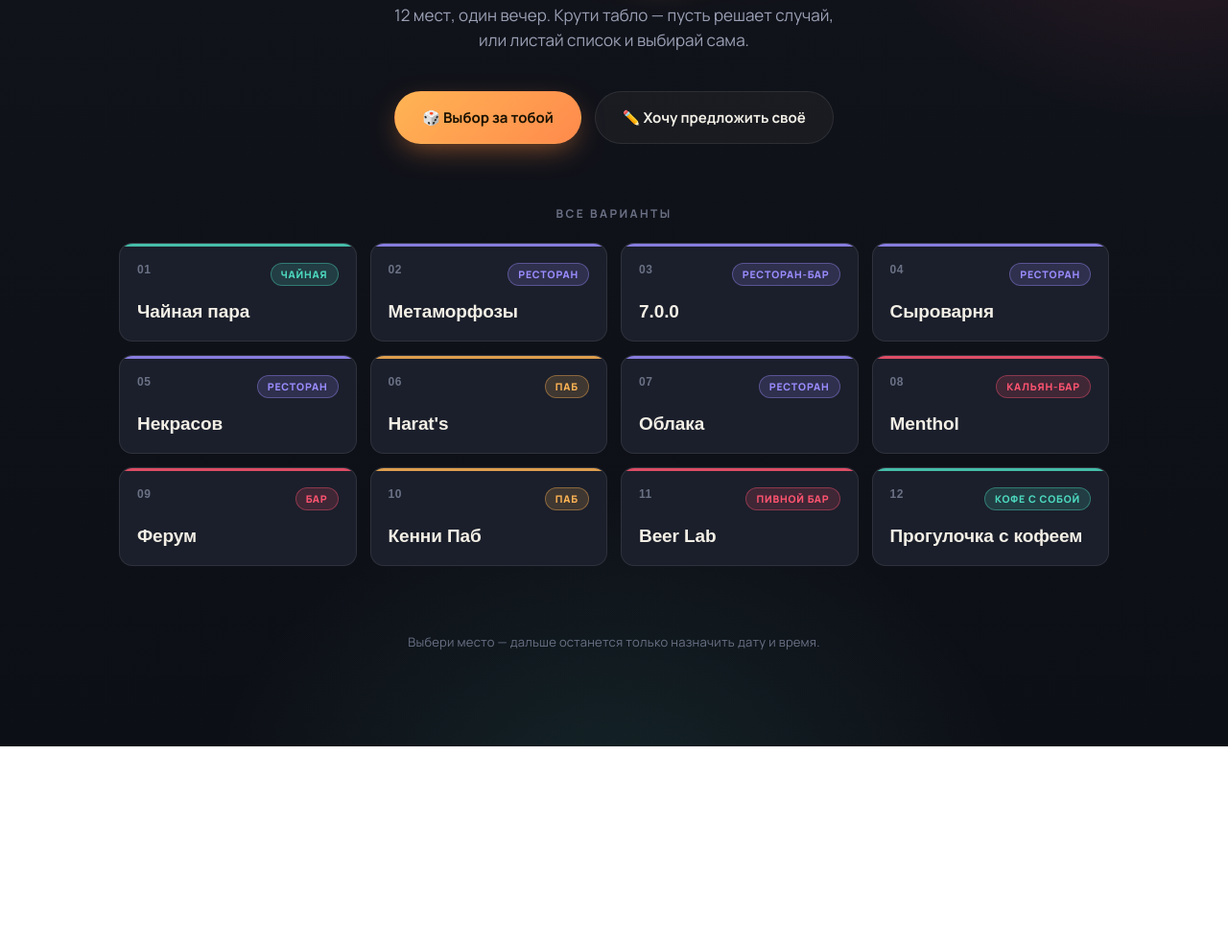
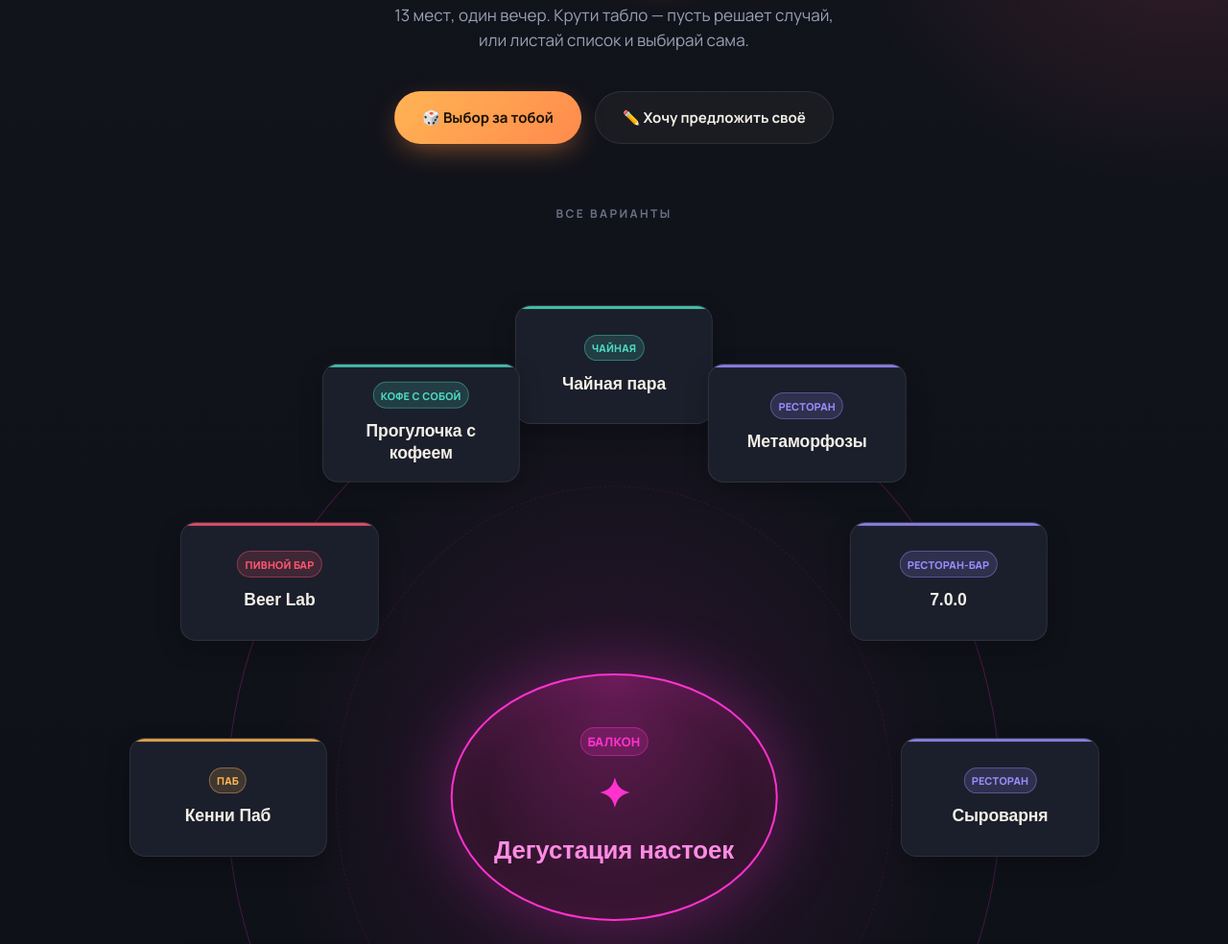
Before and after one commit to DeadFiender/limits, a plain HTML site: page index.html in a window 1280 px wide. Shown: the part 218-1202 px from the top of the page at 96% size. Before the commit the page ends 996 px from the top, so only its background shows below. Drawn offline with Linux system fonts and the light colour scheme; a web font is replaced by a local one.

Commit message:
add new places and new view of locations

```diff
--- a/index.html
+++ b/index.html
@@ -18,6 +18,7 @@
     --text-muted:#9aa0b4;
     --text-dim:#6b7185;
 
+    --fuchsia:#ff32ce;
     --amber:#ffb454;
     --amber-dim:#7a5a2a;
     --red:#ff5470;
@@ -288,6 +289,45 @@
     letter-spacing:-0.005em;
   }
 
+  .cat-balcony{--card-color:var(--fuchsia);}
+  .card.featured{background:radial-gradient(ellipse at top,rgba(255,50,206,.28),transparent 80%),#291326;border:2px solid var(--fuchsia);box-shadow:0 0 32px rgba(255,50,206,.25);padding:26px 22px;}
+  .card.featured .card-name{color:#ff8ce4;font-size:24px;line-height:1.35;}
+  .card.featured .card-num{color:#ff8ce4;}
+  .card.featured:hover{background-color:#421637;border-color:#ff91e7;}
+  .card.featured:focus-visible{outline-color:var(--fuchsia);}
+  /* Круг сохраняется при любой ширине, включая превью и телефон. */
+  .grid{
+    position:relative;display:block;width:100%;aspect-ratio:1 / 1.12;
+    container-type:inline-size;isolation:isolate;
+    background:radial-gradient(ellipse at center,rgba(255,50,206,.13),transparent 49%);
+  }
+  .grid::before,.grid::after{
+    content:"";position:absolute;left:50%;top:50%;
+    width:78%;height:78%;transform:translate(-50%,-50%);
+    border:1px solid rgba(255,50,206,.23);border-radius:50%;z-index:-1;
+  }
+  .grid::after{width:56%;height:56%;border-style:dashed;opacity:.45;}
+  .grid .card{
+    position:absolute;left:calc(50% + var(--x,0%));top:calc(50% + var(--y,0%));
+    width:20%;min-height:12cqw;padding:1.8cqw 1.2cqw;
+    border-radius:1.6cqw;transform:translate(-50%,-50%);
+    text-align:center;box-shadow:0 8px 24px rgba(0,0,0,.24);
+  }
+  .grid .card:hover{transform:translate(-50%,calc(-50% - 3px));}
+  .grid .card-top{justify-content:center;margin-bottom:1.2cqw;}
+  .grid .card-num{display:none;}
+  .grid .card-tag{font-size:1.05cqw;padding:.5cqw .7cqw;letter-spacing:.02em;}
+  .grid .card-name{font-size:1.7cqw;line-height:1.3;overflow-wrap:anywhere;}
+  .grid .card.featured{
+    width:33%;min-height:25cqw;padding:3cqw 2cqw;border-radius:50%;
+    display:flex;flex-direction:column;justify-content:center;align-items:center;
+    box-shadow:0 0 7cqw rgba(255,50,206,.30),inset 0 0 4cqw rgba(255,50,206,.12);
+  }
+  .grid .card.featured::before{display:none;}
+  .grid .card.featured .card-tag{font-size:1.25cqw;}
+  .grid .card.featured .card-name{font-size:2.5cqw;line-height:1.4;}
+  .grid .card.featured .card-name::before{content:"✦";display:block;font-size:4cqw;margin-bottom:1cqw;color:var(--fuchsia);}
+
   /* color assignments */
   .cat-tea{--card-color:var(--teal);}
   .cat-rest{--card-color:var(--violet);}
@@ -469,7 +509,7 @@
   <header class="hero">
     <div class="eyebrow"><span class="dot"></span>For Ger by DeadFiender</div>
     <h1 class="headline">Куда <span class="accent">идём?</span></h1>
-    <p class="sub">12 мест, один вечер. Крути табло — пусть решает случай, или листай список и выбирай сама.</p>
+    <p class="sub">13 мест, один вечер. Крути табло — пусть решает случай, или листай список и выбирай сама.</p>
 
     <div class="cta-row">
       <button class="btn btn-primary" id="rollBtn">🎲 Выбор за тобой</button>
@@ -535,6 +575,15 @@
 <script>
 (function(){
 
+  // ===== TELEGRAM: МЕНЯЙ ПОЛУЧАТЕЛЯ И ТЕКСТ ЗДЕСЬ =====
+  var tgUsername = 'DeadFiender'; // Без @
+  function telegramMessage(venue, dateStr, time){
+    // \n — перенос строки; venue.name — место; venue.cat — категория.
+    return 'Наш вечер пройдет в:\n' +
+           venue.name + ' (' + venue.cat + ')\n' +
+           dateStr + ', ' + time;
+  }
+
   var venues = [
     { name:"Чайная пара",          cat:"Чайная",          type:"cat-tea"  },
     { name:"Метаморфозы",          cat:"Ресторан",        type:"cat-rest" },
@@ -547,16 +596,22 @@
     { name:"Ферум",                cat:"Бар",             type:"cat-bar"  },
     { name:"Кенни Паб",            cat:"Паб",             type:"cat-pub"  },
     { name:"Beer Lab",             cat:"Пивной бар",      type:"cat-bar"  },
-    { name:"Прогулочка с кофеем",  cat:"Кофе с собой",    type:"cat-tea"  }
+    { name:"Прогулочка с кофеем",  cat:"Кофе с собой",    type:"cat-tea"  },
+    { name:"Дегустация настоек", cat:"Балкон", type:"cat-balcony", featured:true }
   ];
 
-  var colorVar = { "cat-tea":"var(--teal)", "cat-rest":"var(--violet)", "cat-bar":"var(--red)", "cat-pub":"var(--amber)" };
+  var colorVar = { "cat-balcony":"var(--fuchsia)", "cat-tea":"var(--teal)", "cat-rest":"var(--violet)", "cat-bar":"var(--red)", "cat-pub":"var(--amber)" };
 
   /* ---------- render grid ---------- */
   var grid = document.getElementById('grid');
   venues.forEach(function(v, i){
     var card = document.createElement('button');
-    card.className = 'card ' + v.type;
+    card.className = 'card ' + v.type + (v.featured ? ' featured' : '');
+    if(!v.featured){
+      var angle = (i * 30 - 90) * Math.PI / 180;
+      card.style.setProperty('--x', (39 * Math.cos(angle)).toFixed(2) + '%');
+      card.style.setProperty('--y', (39 * Math.sin(angle)).toFixed(2) + '%');
+    }
     card.innerHTML =
       '<div class="card-top">' +
         '<span class="card-num">' + String(i+1).padStart(2,'0') + '</span>' +
@@ -646,6 +701,8 @@
   }
 
   function bindBookingForm(){
+    bookingCat = document.getElementById('bookingCat');
+    bookingName = document.getElementById('bookingName');
     dateInput = document.getElementById('dateInput');
     timeInput = document.getElementById('timeInput');
     confirmBtn = document.getElementById('confirmBtn');
@@ -661,10 +718,7 @@
       var d = new Date(dateInput.value + 'T00:00:00');
       var dateStr = d.toLocaleDateString('ru-RU', { day:'numeric', month:'long', weekday:'long' });
 
-      var tgUsername = 'DeadFiender';
-      var msg = 'Выбрал(а) место на вечер:\n' +
-                currentVenue.name + ' (' + currentVenue.cat + ')\n' +
-                dateStr + ', ' + timeInput.value;
+      var msg = telegramMessage(currentVenue, dateStr, timeInput.value);
       var tgLink = 'https://t.me/' + tgUsername + '?text=' + encodeURIComponent(msg);
 
       bookingBody.innerHTML =
```
